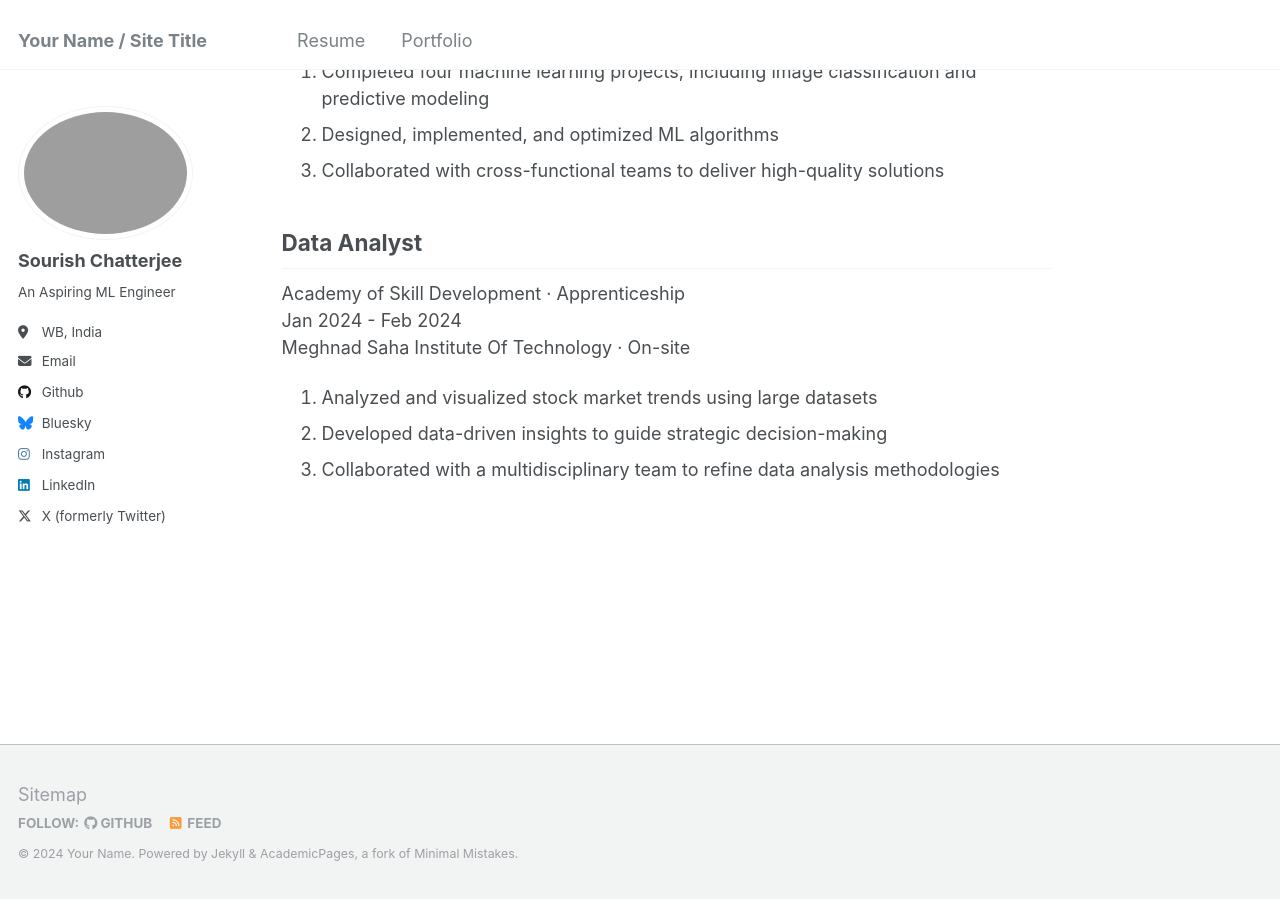
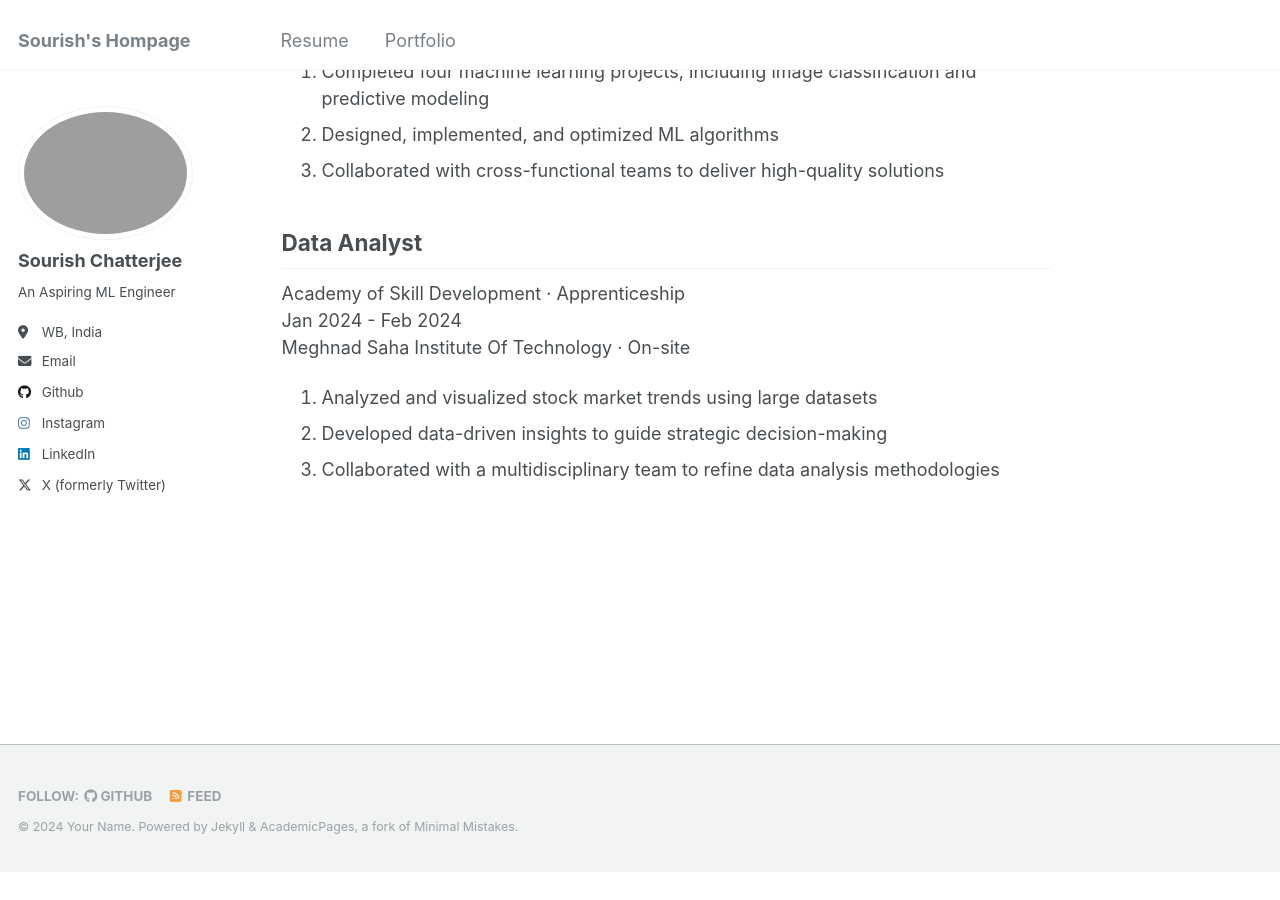
Before and after one commit to Nexalyze/Nexalyze.github.io, a Jekyll site: the page built from _pages/about.md, in a window 1280 px wide and 900 px high, scrolled down 833 px. Built offline with Jekyll 4.4.1, drawn with Linux system fonts in a browser that asks for light colours; after the commit the page ends 1706 px from its top, so only the background shows below that.

Commit message:
File Changes

```diff
--- a/_config.yml
+++ b/_config.yml
@@ -8,7 +8,7 @@
 
 # Basic Site Settings
 locale                   : "en-US"
-title                    : "Your Name / Site Title"
+title                    : "Sourish's Hompage"
 title_separator          : "-"
 name                     : &name "Your Name"
 description              : &description "personal description"
@@ -48,7 +48,7 @@
   stackoverflow    : # User number or user number and name (i.e., use "1" or "1/jeff-atwood")
 
   # Social media
-  bluesky          : "bsky.app" # Replace this with you Bluesky username
+  bluesky          : #"bsky.app" # Replace this with you Bluesky username
   facebook         : # Username
   flickr           : # Username
   foursquare       : # Username
--- a/_includes/footer/custom.html
+++ b/_includes/footer/custom.html
@@ -1,3 +1,3 @@
 <!-- start custom footer snippets -->
-<a href="/sitemap/">Sitemap</a>
+<!-- a href="/sitemap/">Sitemap</a-->
 <!-- end custom footer snippets -->
```
